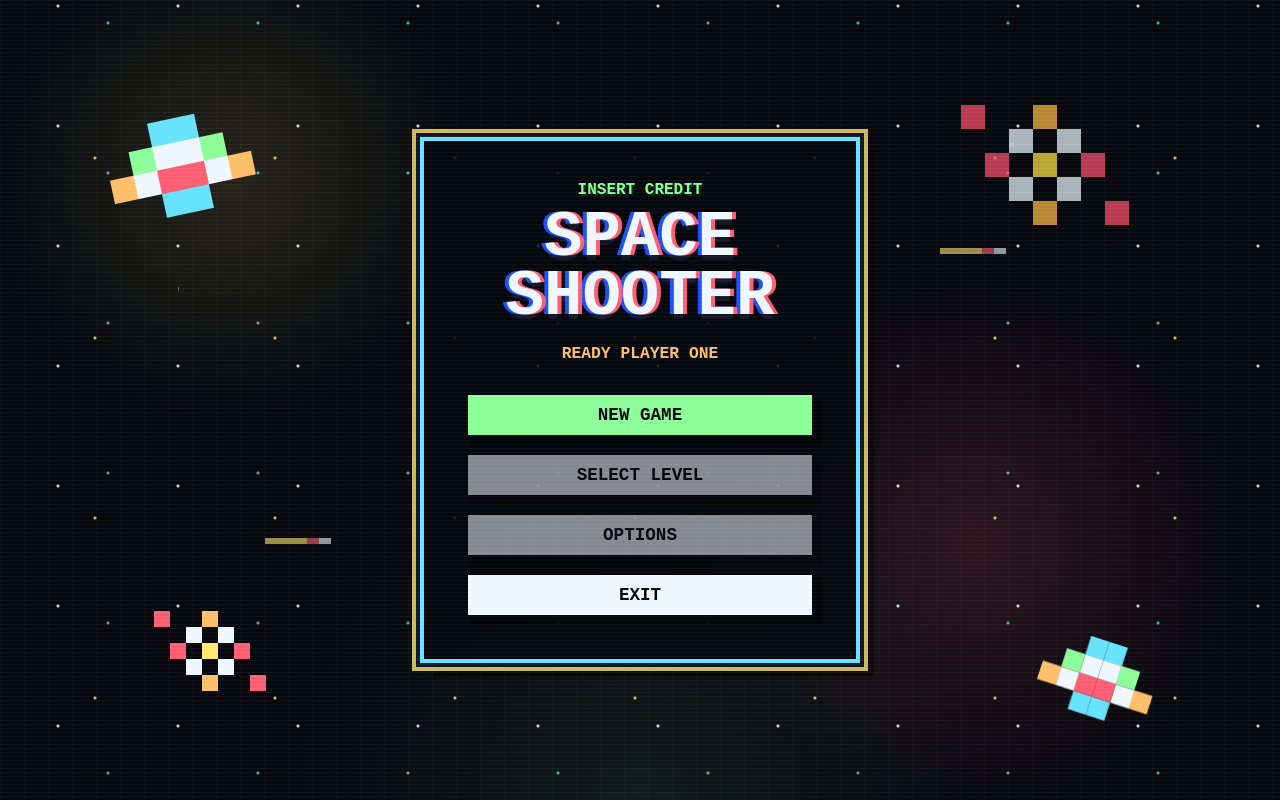
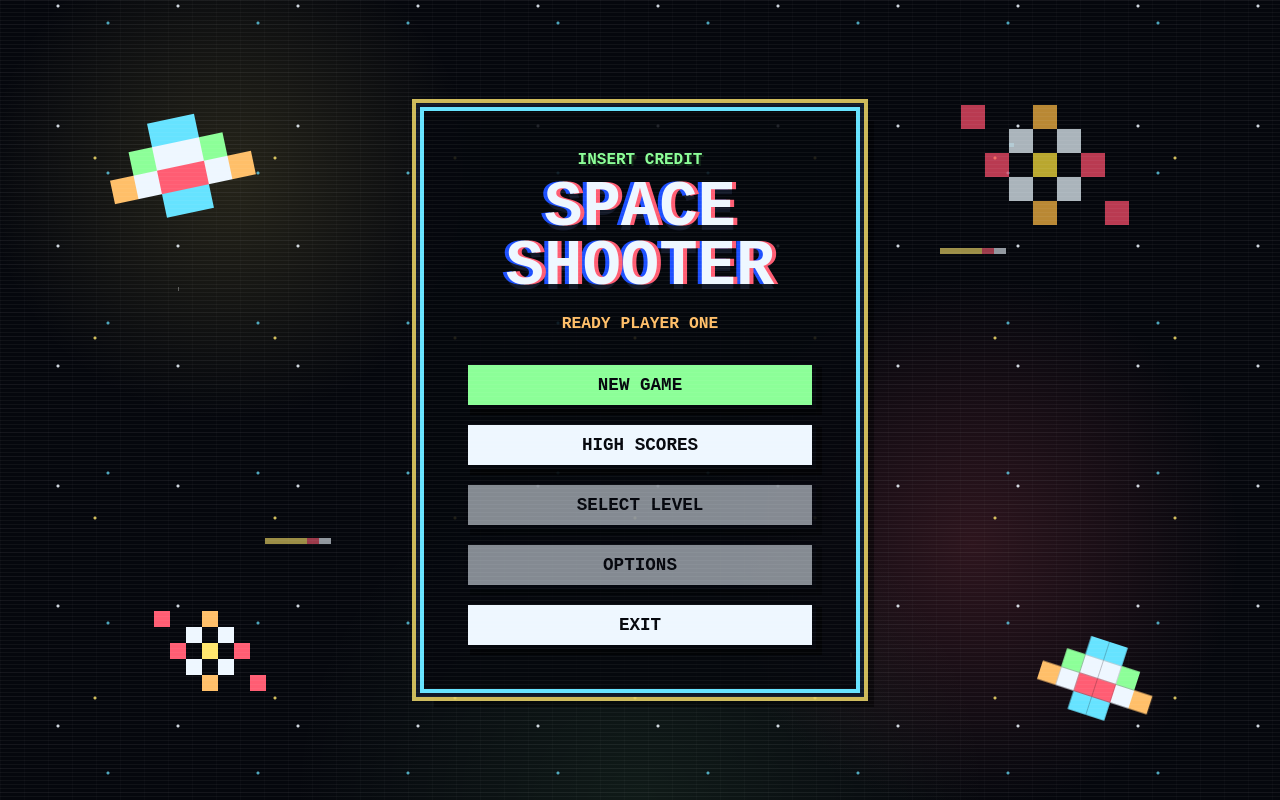
Before and after one commit to 4cz749cndb/space_shooter, a Next.js app: page / in a window 1280 px wide. Built offline with nearby package versions, Linux system fonts and the light colour scheme.

Commit message:
High Scores view

```diff
--- a/src/app/api/high-scores/route.ts
+++ b/src/app/api/high-scores/route.ts
@@ -19,17 +19,34 @@ type StoredHighScore = {
 };
 
 function canUsePersistentHighScores() {
+  const hasUpstashEnv = Boolean(process.env.UPSTASH_REDIS_REST_URL) && Boolean(process.env.UPSTASH_REDIS_REST_TOKEN);
+  const hasKvEnv = Boolean(process.env.KV_REST_API_URL) && Boolean(process.env.KV_REST_API_TOKEN);
+
+  return process.env.NODE_ENV === "production" && (hasUpstashEnv || hasKvEnv);
+}
+
+function getRedisConfig() {
   return (
-    process.env.NODE_ENV === "production" &&
-    Boolean(process.env.UPSTASH_REDIS_REST_URL) &&
-    Boolean(process.env.UPSTASH_REDIS_REST_TOKEN)
+    process.env.UPSTASH_REDIS_REST_URL && process.env.UPSTASH_REDIS_REST_TOKEN
+      ? {
+          url: process.env.UPSTASH_REDIS_REST_URL,
+          token: process.env.UPSTASH_REDIS_REST_TOKEN
+        }
+      : {
+          url: process.env.KV_REST_API_URL,
+          token: process.env.KV_REST_API_TOKEN
+        }
   );
 }
 
 function getRedis() {
   if (!canUsePersistentHighScores()) return null;
 
-  return Redis.fromEnv();
+  const config = getRedisConfig();
+
+  if (!config.url || !config.token) return null;
+
+  return new Redis(config);
 }
 
 async function getTopHighScores(): Promise<HighScoreEntry[]> {
@@ -58,7 +75,7 @@ async function getTopHighScores(): Promise<HighScoreEntry[]> {
       }
     }
 
-    return scores.length > 0 ? sortHighScores(scores) : staticHighScores;
+    return sortHighScores([...staticHighScores, ...scores]);
   } catch (error) {
     console.error("Failed to read high scores", error);
     return staticHighScores;
--- a/src/app/globals.css
+++ b/src/app/globals.css
@@ -258,6 +258,10 @@ select {
 }
 
 .game-over-stack {
+  width: min(500px, calc(100vw - 32px));
+}
+
+.high-scores-menu-stack {
   width: min(500px, calc(100vw - 32px));
 }
 
--- a/src/components/game/GameClient.tsx
+++ b/src/components/game/GameClient.tsx
@@ -13,7 +13,7 @@ import {
   type HighScoreEntry
 } from "@/lib/highScores";
 
-type GamePhase = "menu" | "playing" | "gameOver" | "exited";
+type GamePhase = "menu" | "playing" | "gameOver" | "exited" | "highScores";
 type ResultTune = "happy" | "sad";
 type DisplayHighScoreEntry = HighScoreEntry & {
   isPlayer?: boolean;
@@ -146,10 +146,12 @@ export function GameClient() {
       ) : (
         <RetroMenu
           phase={phase}
+          highScores={highScores}
           onActivateAudio={music.start}
           onNewGame={handleNewGame}
           onExit={handleExit}
           onBackToMenu={handleBackToMenu}
+          onHighScores={() => setPhase("highScores")}
         />
       )}
     </main>
@@ -694,25 +696,30 @@ function Hud({ snapshot, onExit }: { snapshot: Snapshot; onExit: () => void }) {
 
 function RetroMenu({
   phase,
+  highScores,
   onActivateAudio,
   onNewGame,
   onExit,
-  onBackToMenu
+  onBackToMenu,
+  onHighScores
 }: {
-  phase: "menu" | "exited";
+  phase: "menu" | "exited" | "highScores";
+  highScores: HighScoreEntry[];
   onActivateAudio: () => Promise<void>;
   onNewGame: () => void;
   onExit: () => void;
   onBackToMenu: () => void;
+  onHighScores: () => void;
 }) {
   const isExited = phase === "exited";
+  const isHighScores = phase === "highScores";
 
   return (
-    <RetroScreen ariaLabel={isExited ? "Exited game" : "Main menu"} onPointerDown={() => void onActivateAudio()}>
-      <div className="menu-stack">
-        <p className="menu-kicker">{isExited ? "System Offline" : "Insert Credit"}</p>
+    <RetroScreen ariaLabel={isExited ? "Exited game" : isHighScores ? "High scores" : "Main menu"} onPointerDown={() => void onActivateAudio()}>
+      <div className={isHighScores ? "menu-stack high-scores-menu-stack" : "menu-stack"}>
+        <p className="menu-kicker">{isExited ? "System Offline" : isHighScores ? "Hall Of Fame" : "Insert Credit"}</p>
         <h1 className="menu-title">Space Shooter</h1>
-        <p className="menu-status">{isExited ? "Game session ended" : "Ready player one"}</p>
+        <p className="menu-status">{isExited ? "Game session ended" : isHighScores ? "Top pilots" : "Ready player one"}</p>
 
         {isExited ? (
           <div className="menu-actions" aria-label="Exited actions">
@@ -720,10 +727,22 @@ function RetroMenu({
               Back To Menu
             </button>
           </div>
+        ) : isHighScores ? (
+          <>
+            <HighScoreBoard scores={highScores} />
+            <div className="menu-actions" aria-label="High score actions">
+              <button className="menu-button is-primary" type="button" onClick={onBackToMenu}>
+                Back To Menu
+              </button>
+            </div>
+          </>
         ) : (
           <div className="menu-actions" aria-label="Main menu actions">
             <button className="menu-button is-primary" type="button" onClick={onNewGame}>
               New Game
+            </button>
+            <button className="menu-button" type="button" onClick={onHighScores}>
+              High Scores
             </button>
             <button className="menu-button" type="button" aria-disabled="true">
               Select Level
@@ -829,17 +848,10 @@ function GameOverScreen({
           </p>
         </div>
 
-        <div className="high-score-board" aria-label="High scores">
-          <p className="high-score-heading">High Scores</p>
-          <ol className="high-score-list">
-            {displayedScores.map((entry, index) => (
-              <li className={entry.isPlayer ? "high-score-row is-player" : "high-score-row"} key={entry.id ?? `${entry.name}-${index}`}>
-                <span className="high-score-rank">{index + 1}</span>
-                <span className="high-score-name">{entry.name}</span>
-                <span className="high-score-value">{entry.score}</span>
-              </li>
-            ))}
-          </ol>
+        <HighScoreBoard
+          scores={displayedScores}
+          footer={
+            <>
               {!qualifiesForTopThree ? (
                 <p className="player-score-note">
                   Your Score <span>{snapshot.score}</span>
@@ -850,7 +862,9 @@ function GameOverScreen({
                   Score Saved <span>{snapshot.score}</span>
                 </p>
               ) : null}
-        </div>
+            </>
+          }
+        />
 
         {!submittedScoreId ? (
           <form className="score-submit-form" aria-label="Submit high score" onSubmit={handleSubmitScore}>
@@ -886,6 +900,24 @@ function GameOverScreen({
         </div>
       </div>
     </RetroScreen>
+  );
+}
+
+function HighScoreBoard({ footer, scores }: { footer?: React.ReactNode; scores: DisplayHighScoreEntry[] }) {
+  return (
+    <div className="high-score-board" aria-label="High scores">
+      <p className="high-score-heading">High Scores</p>
+      <ol className="high-score-list">
+        {scores.map((entry, index) => (
+          <li className={entry.isPlayer ? "high-score-row is-player" : "high-score-row"} key={entry.id ?? `${entry.name}-${index}`}>
+            <span className="high-score-rank">{index + 1}</span>
+            <span className="high-score-name">{entry.name}</span>
+            <span className="high-score-value">{entry.score}</span>
+          </li>
+        ))}
+      </ol>
+      {footer}
+    </div>
   );
 }
 
```
Also changed, not shown: 1 other file (tests, documents, lock files or other folders). Lines whose indentation alone changed are shown as unchanged.
